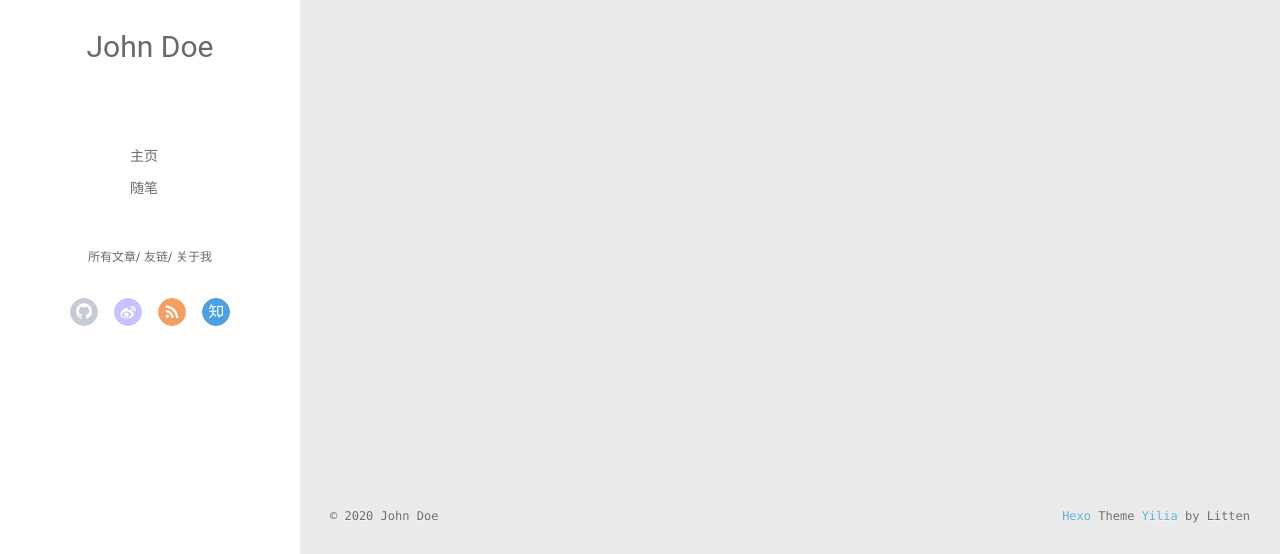
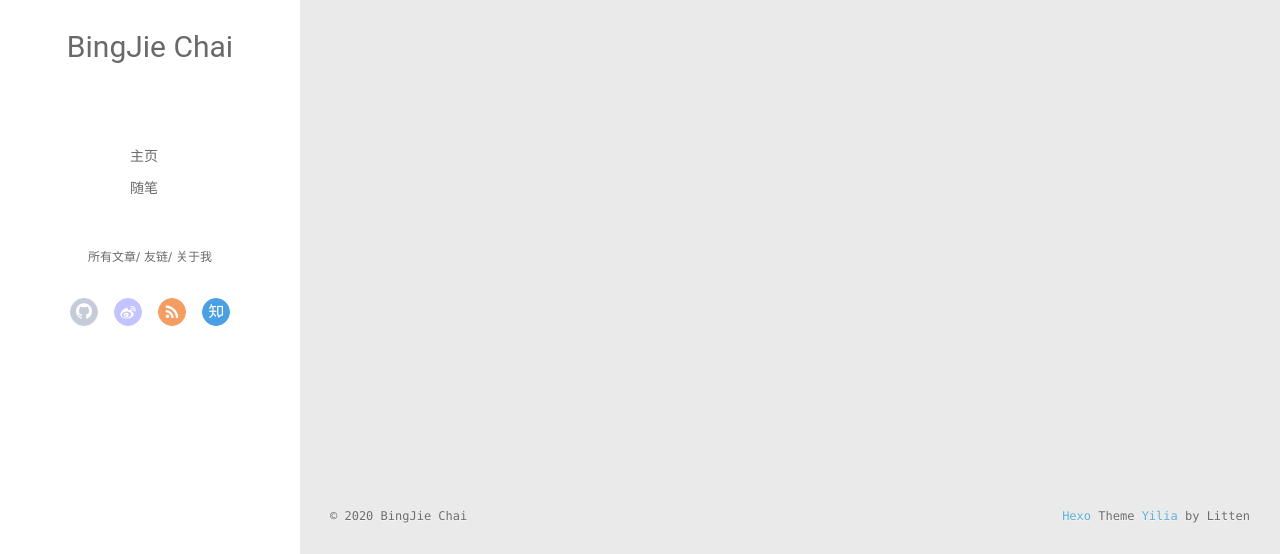
Before and after one commit to God-C-sfs/God-C-sfs.github.io, a plain HTML site: page archives/index.html in a window 1280 px wide. Shown: the part 243-797 px from the top of the page. Drawn offline with Linux system fonts and the light colour scheme; no server answers.

Commit message:
Site updated: 2020-05-16 07:55:34

```diff
--- a/archives/index.html
+++ b/archives/index.html
@@ -13,7 +13,7 @@
 <meta property="og:url" content="http://yoursite.com/archives/index.html">
 <meta property="og:site_name" content="God-C-sfs">
 <meta property="og:locale" content="en_US">
-<meta property="article:author" content="John Doe">
+<meta property="article:author" content="BingJie Chai">
 <meta name="twitter:card" content="summary">
 
     <link rel="alternative" href="/atom.xml" title="God-C-sfs" type="application/atom+xml">
@@ -46,7 +46,7 @@
 			<img src="" class="js-avatar">
 		</a>
 		<hgroup>
-		  <h1 class="header-author"><a href="/">John Doe</a></h1>
+		  <h1 class="header-author"><a href="/">BingJie Chai</a></h1>
 		</hgroup>
 
 
@@ -104,7 +104,7 @@
 				<img src="" class="js-avatar">
 			</div>
 			<hgroup>
-			  <h1 class="header-author js-header-author">John Doe</h1>
+			  <h1 class="header-author js-header-author">BingJie Chai</h1>
 			</hgroup>
 
 
@@ -229,7 +229,7 @@
   <div class="outer">
     <div id="footer-info">
     	<div class="footer-left">
-    		&copy; 2020 John Doe
+    		&copy; 2020 BingJie Chai
     	</div>
       	<div class="footer-right">
       		<a href="http://hexo.io/" target="_blank">Hexo</a>  Theme <a href="https://github.com/litten/hexo-theme-yilia" target="_blank">Yilia</a> by Litten
```
Also changed, not shown: 2020/05/15/hello-world/index.html (+4 -4 lines), 2020/05/15/我的第一篇博客/index.html (+4 -4 lines), archives/2020/05/index.html (+4 -4 lines), archives/2020/index.html (+4 -4 lines), index.html (+4 -4 lines).
